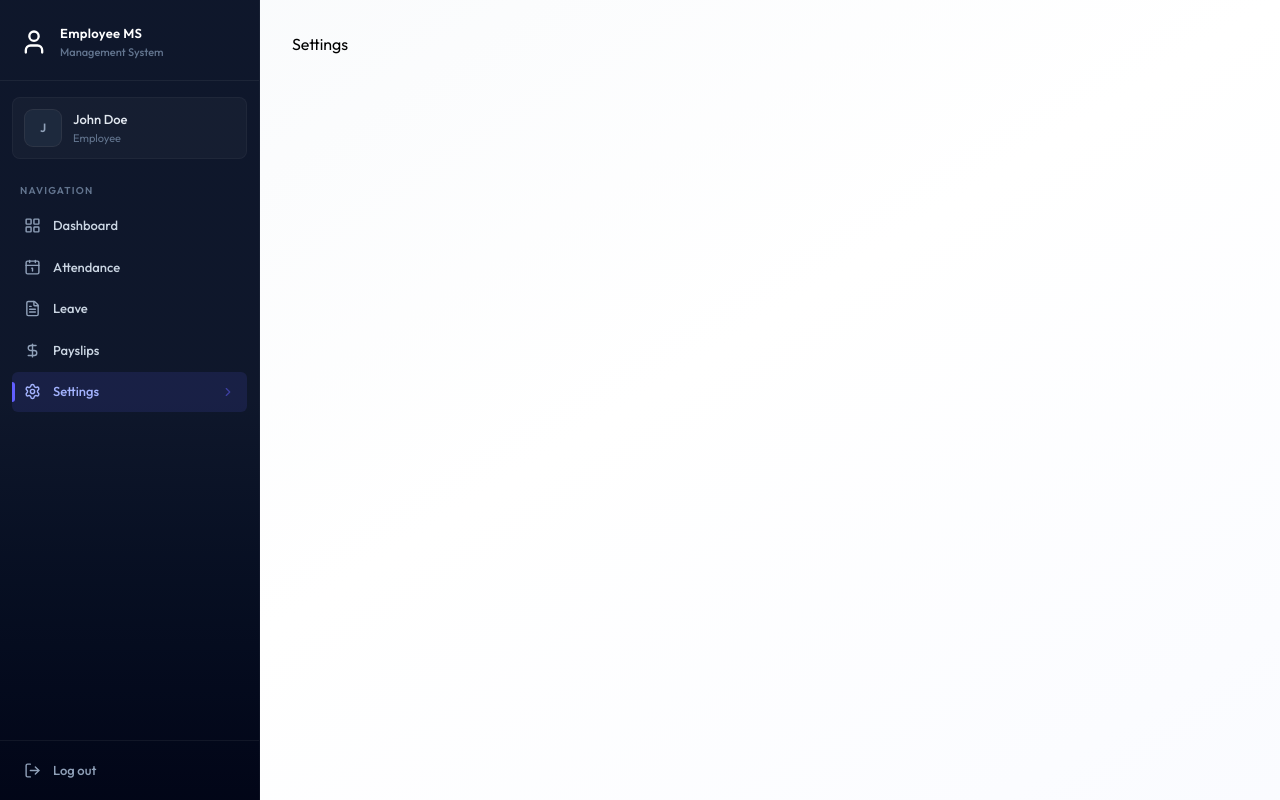
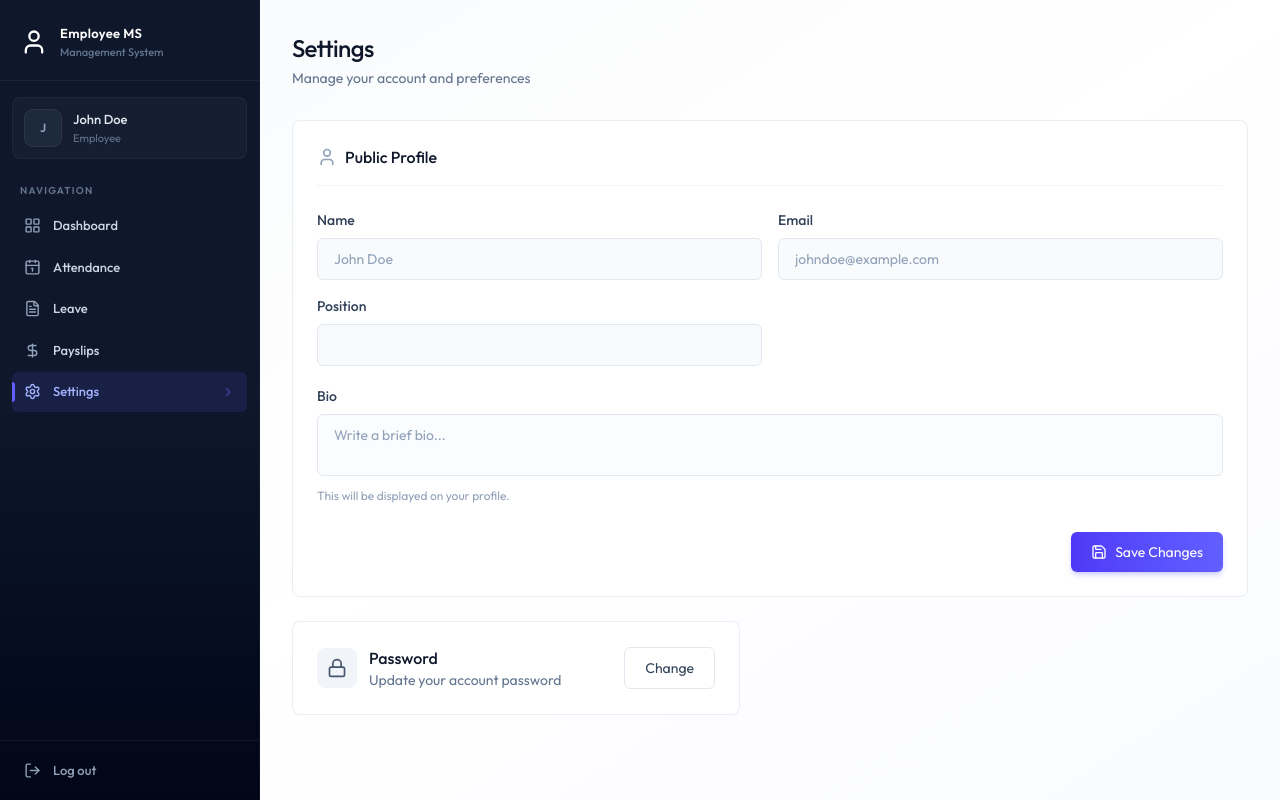
Before and after one commit to Tusharkumar200/Employee-Management-System, a React (Vite) app in the folder client/: page /settings in a window 1280 px wide. Built offline with nearby package versions, Linux system fonts and the light colour scheme.

Commit message:
Setting page UI completed

```diff
--- /dev/null
+++ b/client/src/components/ChangePasswordModal.jsx
@@ -0,0 +1,50 @@
+import { Loader2Icon, LockIcon, X } from 'lucide-react'
+import React, { useState } from 'react'
+
+const ChangePasswordModal = ({ open, onClose }) => {
+    const [loading, setLoading] = useState(false)
+    const [message, setMessage] = useState({ type: "", text: "" })
+
+    const handleSubmit = async (e) => {
+        e.preventDefault();
+    }
+    if (!open) return null;
+    return (
+        <div onClick={onClose} className='fixed inset-0 z-50 flex items-center justify-center p-4'>
+            <div className='absolute inset-0 bg-black/40 backdrop-blur-sm' />
+            <div className='relative bg-white rounded-2xl shadow-2xl w-full max-w-md animate-fade-in' onClick={(e) => { e.stopPropagation() }}>
+                <div className='flex items-center justify-between p-6 pb-0'>
+                    <h2 className='text-lg font-medium text-slate-900 flex items-center gap-2'><LockIcon lessName="w-5 h-5 text-slate-400" /> Change Password
+                    </h2>
+                    <button onClick={onClose} className='p-2 rounded-lg hover:bg-slate-100 transition-colors text-slate-400 hover:text-slate-600'><X className='w-5 h-5' /> </button>
+                </div>
+                <form className='p-6 space-y-5' onSubmit={handleSubmit}>
+                    {message.text && (
+                        <div className={`p-3 rounded-xl text-sm flex items-start gap-3 ${message.type === "success" ? "bg-emerald-50 text-emerald-700 border border-emerald-200" : "bg-rose-50 text-rose-700 border border-rose-200"}`}>
+                            <div className={`w-1.5 h-1.5 rounded-full mt-1.5 shrink-0 ${message.type === "success" ? "bg-emerald-500" : "bg-rose-500"}`}>
+                                {message.text}
+                            </div>
+                        </div>
+                    )}
+                    <div>
+                        <label className='block text-sm font-medium text-slate-700 mb-2'>Current Password</label>
+                        <input type="password" name='currentPassword' required />
+                    </div>
+                    <div>
+                        <label className='block text-sm font-medium text-slate-700 mb-2'>New Password</label>
+                        <input type="password" name='newPassword' required />
+                    </div>
+                    <div className='flex gap-3 pt-2'>
+                        <button type='button' onClick={onClose} className='btn-secondary flex-1'>Cancel</button>
+                        <button type='submit' disabled={loading} className='btn-primary flex-1 flex justify-center items-center gap-2'>
+                            {loading && <Loader2Icon className='w-4 h-4 animate-spin'/>}
+                            Update Password
+                        </button>
+                    </div>
+                </form>
+            </div>
+        </div>
+    )
+}
+
+export default ChangePasswordModal
--- /dev/null
+++ b/client/src/components/ProfileForm.jsx
@@ -0,0 +1,78 @@
+import { Loader2, Save, User } from 'lucide-react'
+import React, { useState } from 'react'
+
+const ProfileForm = ({ initialData, onSuccess }) => {
+    const [loading, setLoading] = useState(false)
+    const [error, setError] = useState("")
+    const [message, setMessage] = useState("")
+
+    const handleSubmit = async (e) => {
+        e.preventDefault();
+    }
+
+
+    return (
+        <form onSubmit={handleSubmit} className='card p-5 sm:p-6 mb-6'>
+            <h2 className='text-base font-medium text-slate-900 mb-6 pb-4 border-b border-slate-100 flex items-center gap-2'>
+                <User className='w-5 h-5 text-slate-400' /> Public Profile
+            </h2>
+            {error && (
+                <div className='bg-rose-50 text-rose-700 p-4 rounded-xl text-sm border border-rose-200 mb-6 flex items-start gap-3'>
+                    <div className='w-1.5 h-1.5 rounded-full bg-rose-500 mt-1.5 shrink-0' />
+                    {error}
+                </div>
+            )}
+
+            {message && (
+                <div className='bg-emerald-50 text-emerald-700 p-4 rounded-xl text-sm border border-emerald-200 mb-6 flex items-start gap-3'>
+                    <div className='w-1.5 h-1.5 rounded-full bg-emerald-500 mt-1.5 shrink-0' />
+                    {message}
+                </div>
+            )}
+            <div className='space-y-5'>
+                <div className='grid grid-cols-1 sm:grid-cols-2 gap-4'>
+                    <div>
+                        <label className='block text-sm font-medium text-slate-700 mb-2' >Name</label>
+                        <input disabled value={`${initialData.firstName} ${initialData.lastName}`} className='bg-slate-50 text-slate-400 cursor-not-allowed' />
+                    </div>
+
+
+                    <div>
+                        <label className='block text-sm font-medium text-slate-700 mb-2' >Email</label>
+                        <input disabled value={initialData.email} className='bg-slate-50 text-slate-400 cursor-not-allowed' />
+                    </div>
+
+
+                    <div className='sm:cols-span-2'>
+                        <label className='block text-sm font-medium text-slate-700 mb-2' >Position</label>
+                        <input disabled value={initialData.position} className='bg-slate-50 text-slate-400 cursor-not-allowed' />
+                    </div>
+                </div>
+                <div>
+                    <label className='block text-sm font-medium text-slate-700 mb-2' >Bio</label>
+                    <textarea disabled={initialData.isDeleted} name="bio" defaultValue={initialData.bio || ""} placeholder='Write a brief bio...' className={`resize-none ${initialData.isDeleted ? "bg-slate-50 text-slate-400 cursor-not-allowed" : ""}`} />
+                    <p className='text-xs text-slate-400 mt-1.5'>This will be displayed on your profile.</p>
+                </div>
+                {initialData.isDeleted ? (
+                    <div className='pt-2'>
+                        <div className='p-4 bg-rose-50 border border-rose-200 rounded-xl text-center'>
+                            <p className='text-rose-600 font-medium tracking-tight'>Account Deactivated</p>
+                            <p className='text-sm text-rose-500 mt-0.5'>You can no longer update your profile.</p>
+                        </div>
+                    </div>
+                ) : (
+                    <div className='flex justify-end pt-2'>
+                        <button type='submit' disabled={loading} className='btn-primary flex items-center gap-2 justify-center w-full sm:w-auto'>
+                            {loading ? <Loader2 className='w-4 h-4 animate-spin'/> : <Save className='w-4 h-4 '/>}
+                            Save Changes
+                        </button>
+                    </div>
+                )}
+            </div>
+
+
+        </form>
+    )
+}
+
+export default ProfileForm
--- a/client/src/pages/Settings.jsx
+++ b/client/src/pages/Settings.jsx
@@ -1,8 +1,51 @@
-import React from 'react'
+import { useEffect, useState } from "react"
+import { dummyProfileData } from "../assets/assets"
+import Loading from "../components/Loading"
+import  {Lock} from 'lucide-react'
+import ProfileForm from "../components/ProfileForm"
+import ChangePasswordModal from "../components/ChangePasswordModal"
+const Settings = () => {
+  const [profile, setProfile] = useState(null)
+  const [loading, setLoading] = useState(true)
+  const [showPasswordModal, setShowPasswordModal ]= useState(false)
 
-const Settings = () => {
+  const fetchProfile = async () =>{
+    setProfile(dummyProfileData)
+    setTimeout(()=>{
+      setLoading(false);
+    },1000)
+  }
+
+  useEffect(()=>{
+    fetchProfile()
+  },[])
+
+  if(loading) return <Loading />
+
   return (
-    <div>Settings</div>
+    <div className="animate-fade-in">
+      <div className="page-header">
+        <h1 className="page-title">Settings</h1>
+        <p className="page-subtitle">Manage your account and preferences</p>
+      </div>
+
+      {profile && <ProfileForm initialData={profile} onSuccess={fetchProfile} />}
+      {/* Change Password trigger */}
+      <div className="card max-w-md p-6 flex items-center justify-between">
+        <div className="flex items-center gap-3">
+          <div className="p-2.5 bg-slate-100 rounded-lg">
+            <Lock className="w-5 h-5 text-slate-600" />
+
+          </div>
+          <div>
+            <p className="font-medium text-slate-900">Password</p>
+            <p  className="text-sm text-slate-500">Update your account password</p>
+          </div>
+        </div>
+        <button onClick={()=> setShowPasswordModal(true)} className="btn-secondary text-sm">Change </button>
+      </div>
+      <ChangePasswordModal open={showPasswordModal} onClose={()=> setShowPasswordModal(false)}/>
+    </div>
   )
 }
 
```
